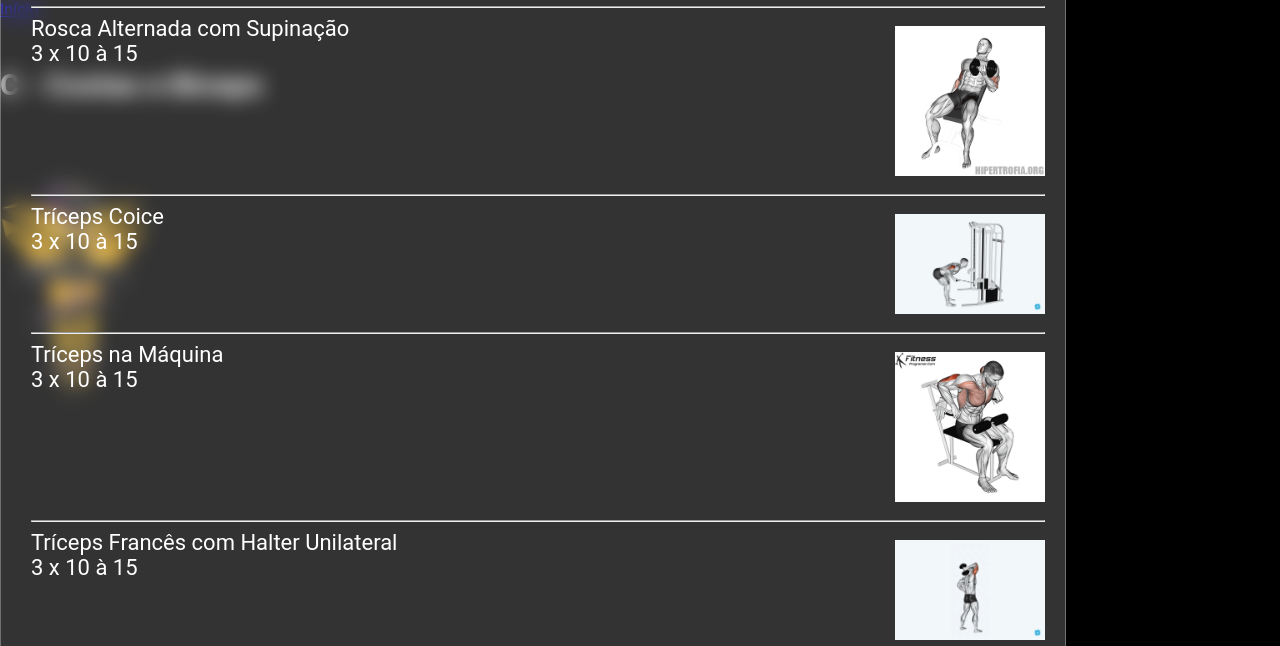
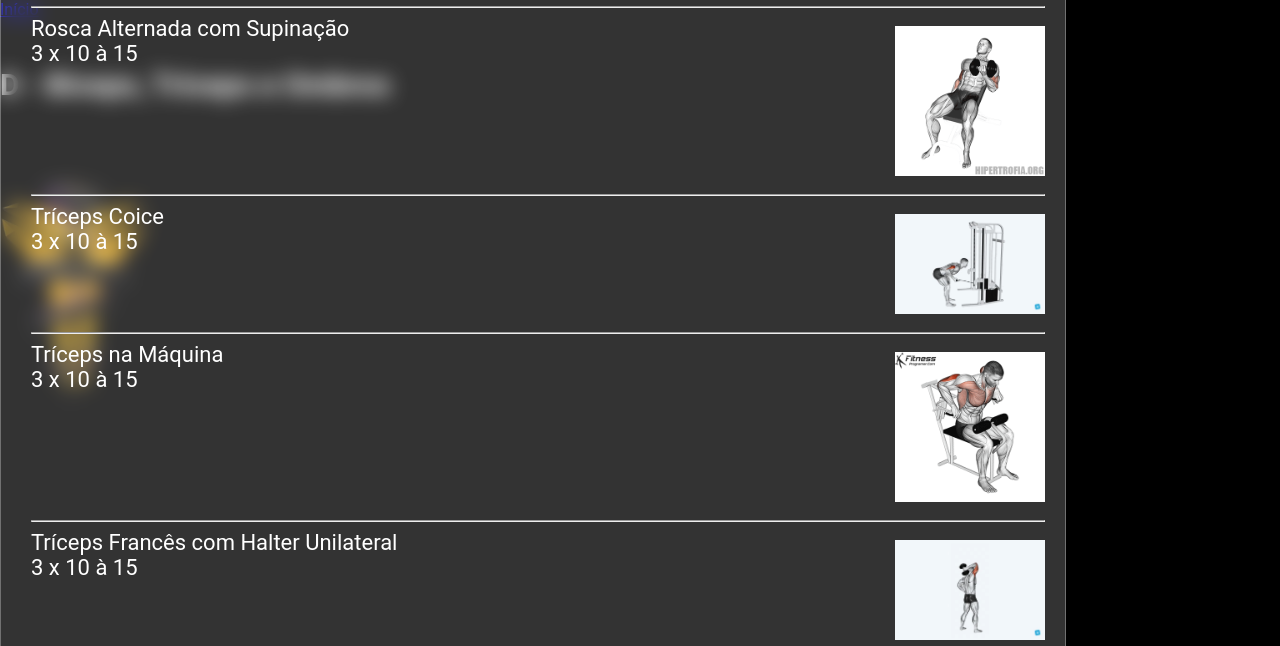
Before and after one commit to brunodomingues98/fichaDeTreino, a plain HTML site: page html/pessoa1/treinoD.html in a window 1280 px wide. Shown: the top 646 px of the page. Drawn offline with Linux system fonts and the light colour scheme.

Commit message:
update 2

```diff
--- a/html/pessoa1/treinoD.html
+++ b/html/pessoa1/treinoD.html
@@ -14,7 +14,7 @@
         <div class="logo"><a href="/html/pessoa1.html">Início</a></div>
     </header>
     <section class="textoPagina">
-        <h1>C - Costas e Bíceps</h1>
+        <h1>D - Bíceps, Tríceps e Ombros</h1>
     </section>
 
     <main>
```
